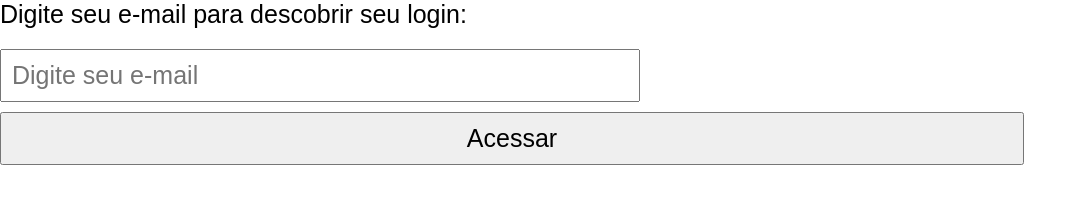
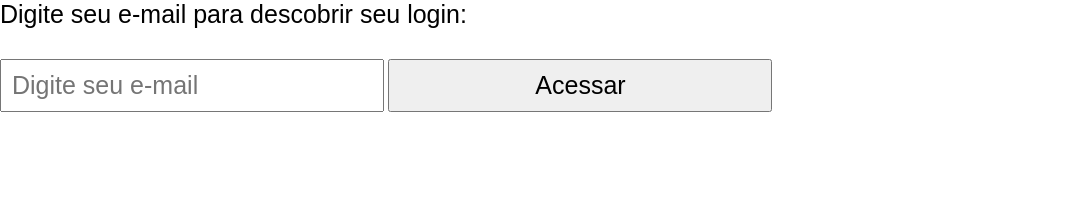
Before and after one commit to tuliofelipexk/pagina-verificadora, a plain HTML site: page index.html in a window 1280 px wide. Shown: the whole page, without its empty margins (0-1087 px from the left). Drawn offline with Linux system fonts and the light colour scheme.

Commit message:
Update index.html

```diff
--- a/index.html
+++ b/index.html
@@ -8,13 +8,13 @@
     #senha {
         font-size: 25px; /* Dobramos o tamanho */
         padding: 10px; /* Aumentamos o espaçamento interno */
-        width: 50%; /* Faz o campo ocupar quase toda a largura */
+        width: 30%; /* Faz o campo ocupar quase toda a largura */
         box-sizing: border-box; /* Garante que o padding não quebre o layout */
     }
     button {
         font-size: 25px; /* Dobramos o tamanho */
         padding: 10px; /* Aumentamos o espaçamento interno */
-        width: 80%; /* Faz o botão ocupar quase toda a largura */
+        width: 30%; /* Faz o botão ocupar quase toda a largura */
         margin-top: 10px; /* Adiciona um espaço acima do botão */
     }
     h3 {
```
